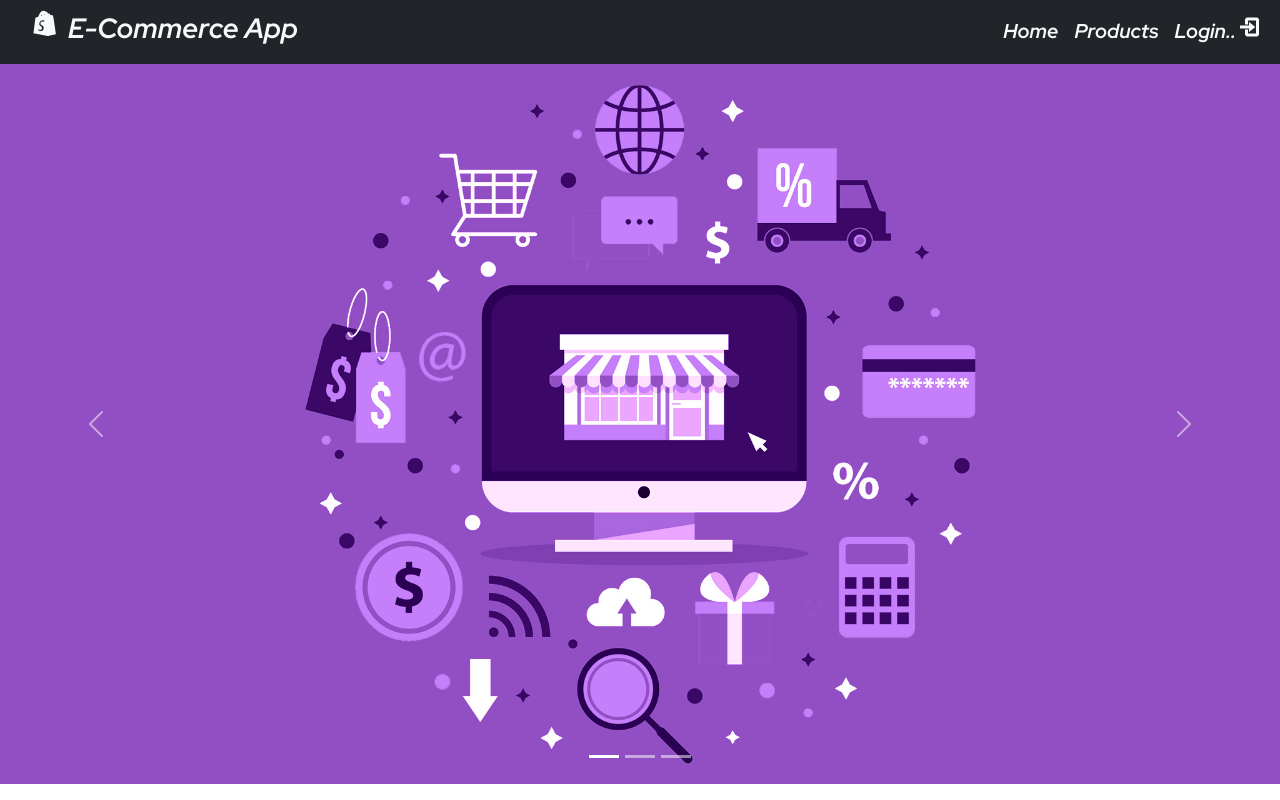
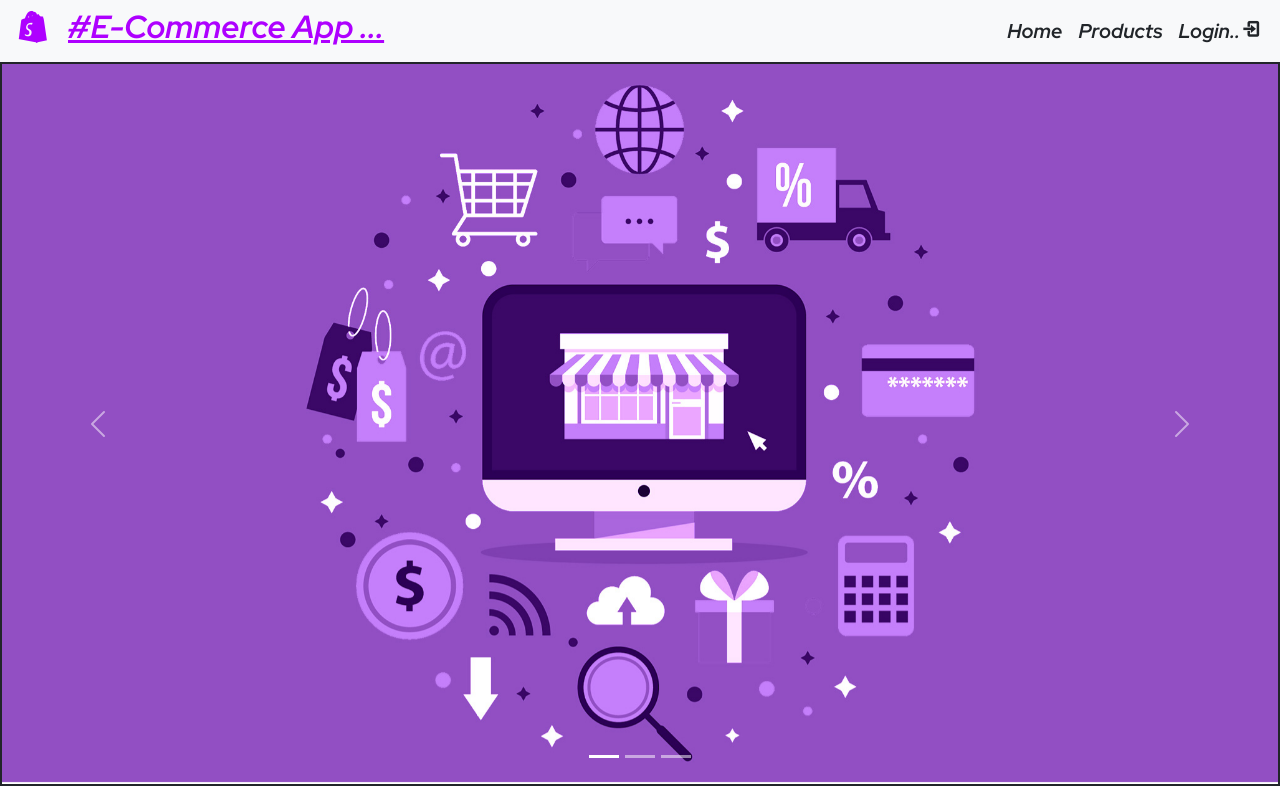
Before and after one commit to 30Pika/E-Commerce-App, a React (Vite) app in the folder Client/: page / in a window 1280 px wide. Shown: the top 800 px of the page. Built offline with nearby package versions, Linux system fonts and the light colour scheme; no server answers.

Commit message:
Add dropdwon menu in category filed

```diff
--- a/Client/src/Commponent/Layout/Header.jsx
+++ b/Client/src/Commponent/Layout/Header.jsx
@@ -11,9 +11,12 @@ const Header = () => {
 
     return (
         <>
-            <nav className="navbar navbar-expand-lg border-2 bg-dark border-bottom border-dark shadow">
+            <nav className="navbar navbar-expand-lg bg-light border-3 shadow ">
                 <div className="container-fluid ">
-                    <h3 className="fw-bold ms-3 text-light"><i class='bx bxl-shopify fs-2 fw-bold me-2' ></i>E-Commerce App</h3>
+                    <div className="d-flex flex-row">
+                        <i class='bx bxl-shopify text fs-1 fw-bold' ></i>
+                        <h3 className="fw-bold ms-3 text text-decoration-underline fs-2">#E-Commerce App ...</h3>
+                    </div>
                     <button className="navbar-toggler" type="button" data-bs-toggle="collapse"
                         data-bs-target="#navbarSupportedContent" aria-controls="navbarSupportedContent"
                         aria-expanded="false" aria-label="Toggle navigation">
@@ -22,12 +25,12 @@ const Header = () => {
                     <div className="collapse navbar-collapse " id="navbarSupportedContent">
                         <ul className="navbar-nav ms-auto mb-2 mb-lg-0">
                             <li className="nav-item">
-                                <Link className="text-light nav-link active fs-5 fw-bold" aria-current="page" to="/">
+                                <Link className="text-dark nav-link active fs-5 fw-bold" aria-current="page" to="/">
                                     Home
                                 </Link>
                             </li>
                             <li className="nav-item">
-                                <Link className="text-light nav-link active fs-5 fw-bold" aria-current="page" to="/Buy">
+                                <Link className="text-dark nav-link active fs-5 fw-bold" aria-current="page" to="/Buy">
                                     Products
                                 </Link>
                             </li>
@@ -38,37 +41,37 @@ const Header = () => {
                                             auth.admin_email === "admin@gmail.com" ?
                                                 <>
                                                     <li className="nav-item ">
-                                                        <Link style={{ width: "135px" }} className="text-light nav-link active fs-5 fs-bold"
+                                                        <Link style={{ width: "135px" }} className="text-dark nav-link active fs-5 fw-bold"
                                                             to="/AddProduct">Add Product</Link>
                                                     </li>
                                                     <li className="nav-item">
-                                                        <Link style={{ width: "130px" }} className="text-light nav-link active fs-5 fs-bold"
+                                                        <Link style={{ width: "133px" }} className="text-dark nav-link active fs-5 fw-bold"
                                                             to="/ProductList">Product List</Link>
                                                     </li>
                                                     <li className="nav-item">
-                                                        <Link style={{ width: "110px" }} className="text-light nav-link active fs-5 fs-bold"
+                                                        <Link style={{ width: "110px" }} className="text-dark nav-link active fs-5 fw-bold"
                                                             to="/ProductStatus">All Orders</Link>
                                                     </li>
                                                 </>
                                                 :
                                                 <>
                                                     <li className="nav-item">
-                                                        <Link className="text-light nav-link active fw-bold fs-5"
+                                                        <Link className="text-dark nav-link active fw-bold fs-5"
                                                             to="/Cart">Cart</Link>
                                                     </li>
                                                 </>
                                         }
                                         <li className="nav-item">
                                             <Link onClick={Logout}
-                                                className="nav-link active text-light fs-5 fw-bold" to="/">
+                                                className="nav-link active text-dark fs-5 fw-bold" to="/">
                                                 Logout...</Link>
                                         </li>
                                     </>
                                     :
                                     <>
                                         <li className="nav-item">
-                                            <Link className="nav-link fs-5 fw-bold text-light" to="/Login">
-                                                Login..<i class='bx bx-log-in fs-4 fw-bold'></i>
+                                            <Link className="nav-link fs-5 fw-bold text-dark" to="/Login">
+                                                Login..<i class='bx bx-log-in fs-5 fw-bold'></i>
                                             </Link>
                                         </li>
                                     </>
--- a/Client/src/Pages/AdminPanel/AddProduct.jsx
+++ b/Client/src/Pages/AdminPanel/AddProduct.jsx
@@ -55,8 +55,30 @@ const AddProduct = () => {
                                     value={name} className='form-control mb-3 fw-bold shadow border-3' />
                                 <input type="text" placeholder='Product Price' onChange={(e) => setprice(e.target.value)}
                                     value={price} className='form-control mb-3 fw-bold shadow border-3' />
-                                <input type="text" placeholder='Product Category' onChange={(e) => setcategory(e.target.value)}
-                                    value={category} className='form-control mb-3 fw-bold shadow border-3' />
+                                {/* <input type="text" placeholder='Product Category' onChange={(e) => setcategory(e.target.value)}
+                                    value={category} className='form-control mb-3 fw-bold shadow border-3' /> */}
+                                <label htmlFor="dropdownMenuButton1 " className='text-info fw-bold'>
+                                    Category List
+                                </label>
+                                <div class="dropdown">
+                                    <button class="form-control mb-3 fw-bold shadow border-3 text-start dropdown-toggle"
+                                        id="dropdownMenuButton1" data-bs-toggle="dropdown" aria-expanded="false">
+                                        {
+                                            !category ?
+                                                <>Ex :- Electronics</>
+                                                :
+                                                <>{category}</>
+                                        }
+                                    </button>
+                                    <ul class="dropdown-menu" aria-labelledby="dropdownMenuButton1">
+                                        <li onClick={(e) => setcategory("Electronics")}>Electronics</li>
+                                        <li onClick={(e) => setcategory("Pharmacys")}>Pharmacys</li>
+                                        <li onClick={(e) => setcategory("Home Appliances")}>Home Appliances</li>
+                                        <li onClick={(e) => setcategory("Travels")}>Travels</li>
+                                        <li onClick={(e) => setcategory("Grocerys")}>Grocerys</li>
+                                        <li onClick={(e) => setcategory("Furniture")}>Furniture</li>
+                                    </ul>
+                                </div>
                                 <input type="text" placeholder='Product Sub-Category' onChange={(e) => setsubcategory(e.target.value)}
                                     value={subcategory} className='form-control mb-3 fw-bold shadow border-3' />
                                 <input type="text" placeholder='Product Company' onChange={(e) => setcompany(e.target.value)}
@@ -64,7 +86,7 @@ const AddProduct = () => {
                                 <input type="text" placeholder='Product Quntity' onChange={(e) => setquntity(e.target.value)}
                                     value={quntity} className='form-control mb-3 fw-bold shadow border-3' />
                                 <input type="file" accept=".jpg, .jpeg, .png"
-                                onChange={(e) => setimage(e.target.files[0])} id="imagefile"
+                                    onChange={(e) => setimage(e.target.files[0])} id="imagefile"
                                     className='form-control mb-3 fw-bold shadow border-3' />
                                 <button className="btn btn-secondary border offset-sm-5 mb-3" type='submit'>
                                     Submit</button>
--- a/Client/src/Pages/Home.jsx
+++ b/Client/src/Pages/Home.jsx
@@ -12,7 +12,7 @@ const Home = () => {
   return (
     <>
       <Layout >
-        <div id="carouselExampleCaptions" className="carousel slide" data-bs-ride="carousel">
+        <div id="carouselExampleCaptions" className="carousel slide border border-2 border-dark" data-bs-ride="carousel">
           <div className="carousel-indicators">
             <button type="button" data-bs-target="#carouselExampleCaptions" data-bs-slide-to={0} className="active" aria-current="true" aria-label="Slide 1" />
             <button type="button" data-bs-target="#carouselExampleCaptions" data-bs-slide-to={1} aria-label="Slide 2" />
--- a/Client/src/index.css
+++ b/Client/src/index.css
@@ -12,7 +12,7 @@
   --Dark-color:#D0B49F;
 }
 body{
-  background-color: var(--Dark-color-color);
+  background-color: var(--Dark-color);
   color:var(--Black-color);
 }
 
@@ -20,10 +20,9 @@ body{
 'Red Hat Display', sans-serif; */
 
 /* =========================Navbar Css ======================= */
-
-/* .navbar{
-  background: black;
-} */
+.text{
+  color:rgb(174, 0, 255);
+}
 
 .active:hover{
   color:rgb(55, 255, 0);
```
Also changed, not shown: Client/src/img/pngtree-image-packaging-painkiller-pils-white-background-png-image_4667665.png (added), 1 other file (tests, documents, lock files or other folders).
